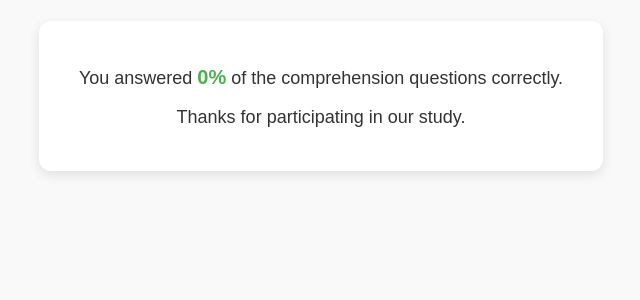
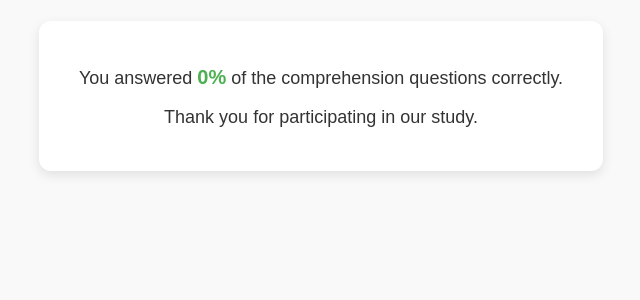
Before and after one commit to nickhuo/CogSearch, a Flask app: page /done in a window 1280 px wide. Shown: the part 304-604 px from the top of the page, without its empty margins (319-959 px from the left). Run offline with Flask 3, Linux system fonts and the light colour scheme; the visitor is signed in with stand-in values (Sample User, id 1); data that the repository does not hold is empty.

Commit message:
updated content

```diff
--- a/src/templates/done.html
+++ b/src/templates/done.html
@@ -47,7 +47,7 @@
     </p>
 
     <p>
-      Thanks for participating in our study.
+      Thank you for participating in our study.
     </p>
   </div>
 </body>
```
